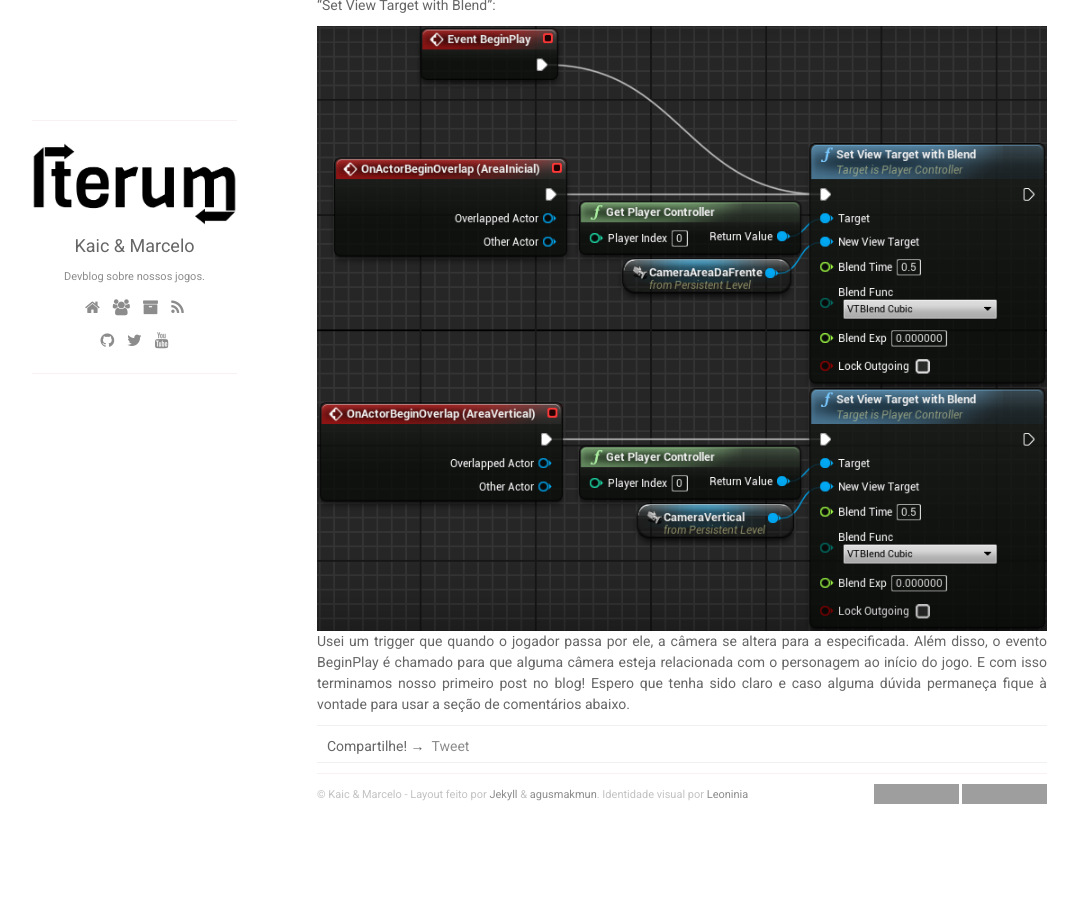
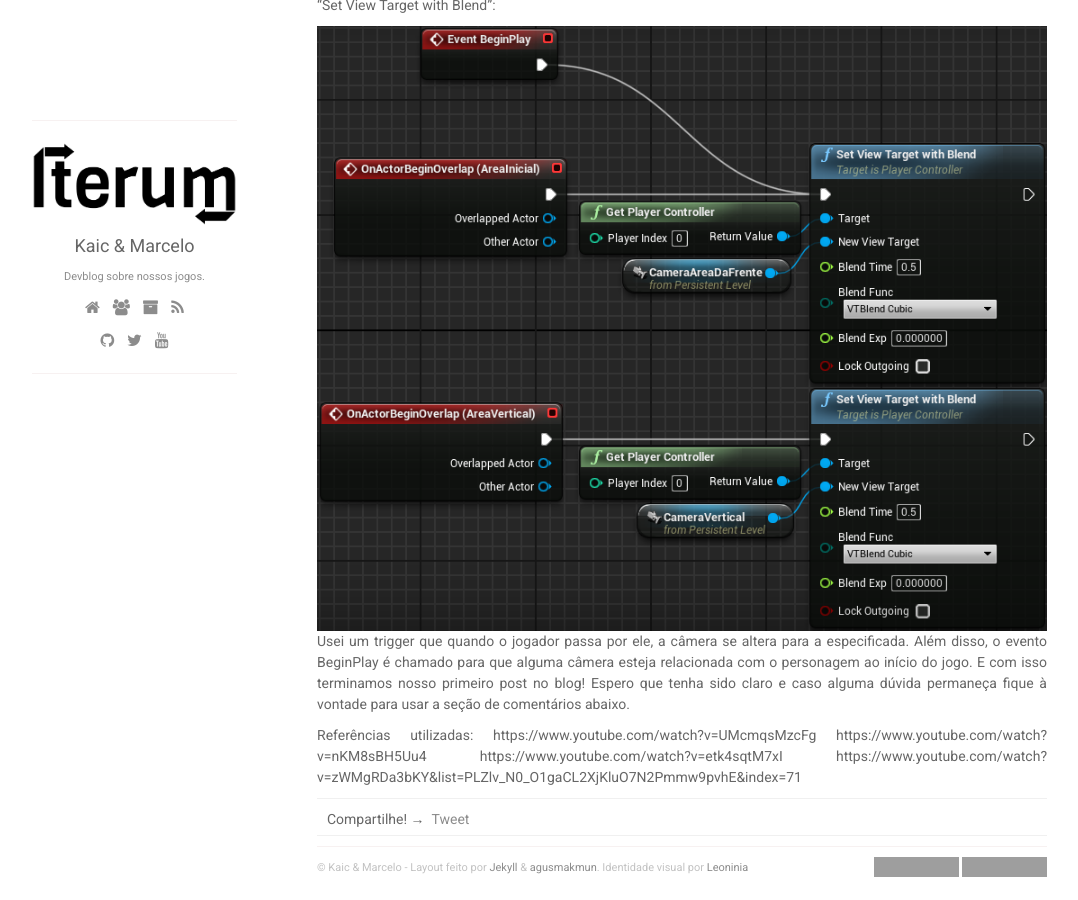
Before and after one commit to IterumCorp/iterumcorp.github.io, a Jekyll site: the page built from _posts/2016-07-23-camera-dinamica.md, in a window 1280 px wide and 900 px high, scrolled down 4238 px. Shown: the whole window, without its empty margins (53-1131 px from the left). Built offline with Jekyll 4.4.1, drawn with Linux system fonts in a browser that asks for light colours; nearby versions of some CDN libraries; comment, search, counter and statistics services are not loaded; before the commit the page ends 5065 px from its top, so only the background shows below that; grey boxes are pictures that could not be loaded.

Commit message:
adicionadas referencias no post sobre cameras

```diff
--- a/_posts/2016-07-23-camera-dinamica.md
+++ b/_posts/2016-07-23-camera-dinamica.md
@@ -100,3 +100,9 @@ Podemos então, usar a blueprint do level, por exemplo, para fazer as transiçõ
 
 Usei um trigger que quando o jogador passa por ele, a câmera se altera para a especificada. Além disso, o evento BeginPlay é chamado para que alguma câmera esteja relacionada com o personagem ao início do jogo.
 E com isso terminamos nosso primeiro post no blog! Espero que tenha sido claro e caso alguma dúvida permaneça fique à vontade para usar a seção de comentários abaixo.
+
+Referências utilizadas:
+https://www.youtube.com/watch?v=UMcmqsMzcFg
+https://www.youtube.com/watch?v=nKM8sBH5Uu4
+https://www.youtube.com/watch?v=etk4sqtM7xI
+https://www.youtube.com/watch?v=zWMgRDa3bKY&list=PLZlv_N0_O1gaCL2XjKluO7N2Pmmw9pvhE&index=71
```
